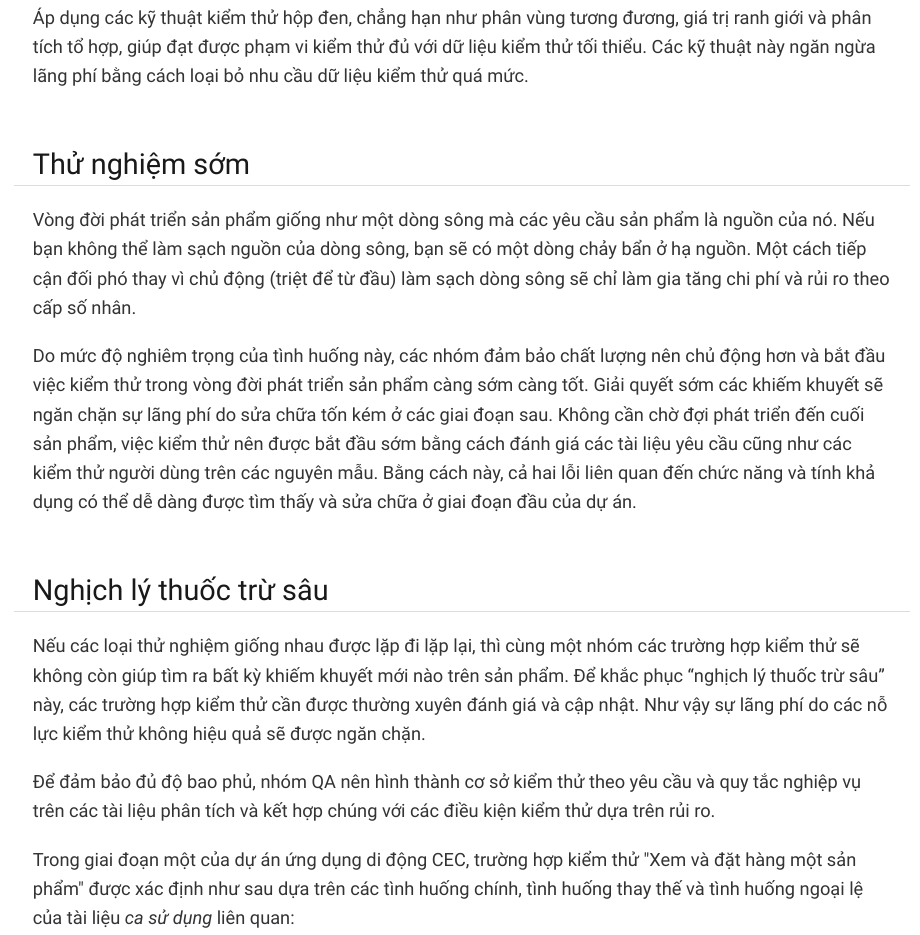
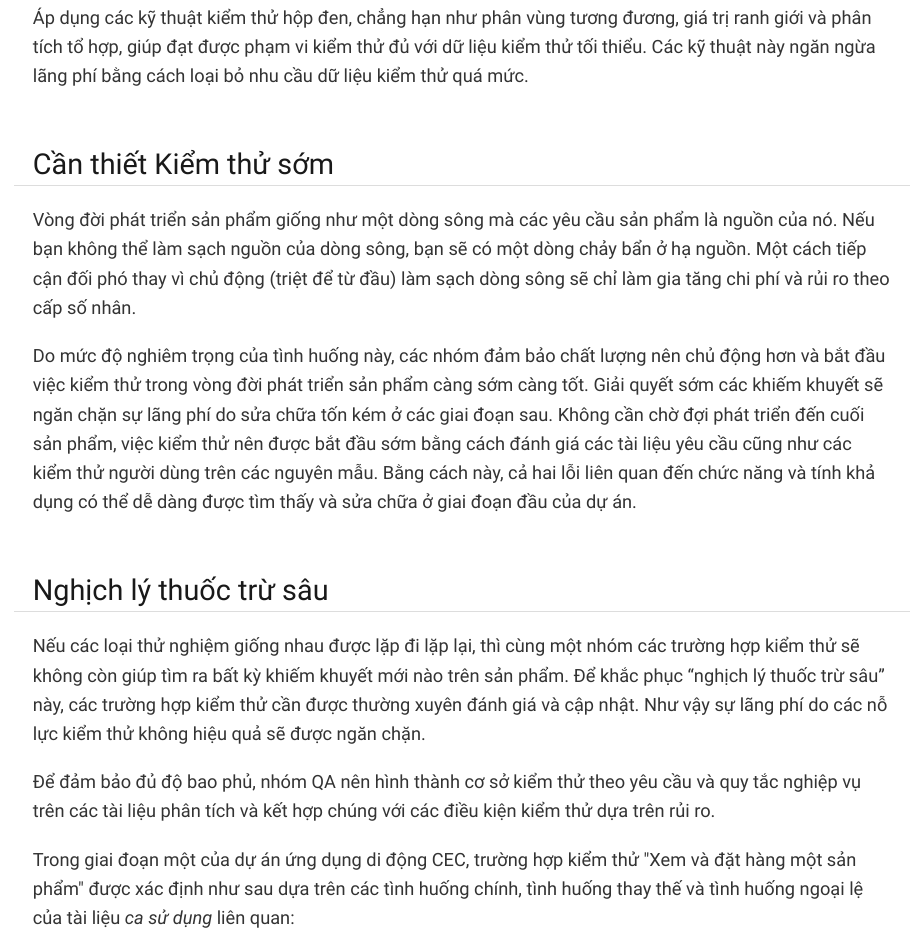
Before and after one commit to sachapp/c, a plain HTML site: page business-analysis-methodology-book/beta/chapter-09.html in a window 1280 px wide. Shown: the part 1537-2472 px from the top of the page, without its empty margins (332-1252 px from the left). Drawn offline with Linux system fonts and the light colour scheme.

Commit message:
Enhance the chapter 09

```diff
--- a/business-analysis-methodology-book/beta/chapter-09.html
+++ b/business-analysis-methodology-book/beta/chapter-09.html
@@ -266,7 +266,7 @@ These techniques prevent waste by eliminating the need for excessive test data.<
 </div>
 </div>
 <div class="sect1">
-<h2 id="_thử_nghiệm_sớm"><a class="anchor" href="#_thử_nghiệm_sớm"></a>Thử nghiệm sớm</h2>
+<h2 id="_cần_thiết_kiểm_thử_sớm"><a class="anchor" href="#_cần_thiết_kiểm_thử_sớm"></a>Cần thiết Kiểm thử sớm</h2>
 <div class="sectionbody">
 <div class="sidebarblock helptext">
 <div class="content">
```
